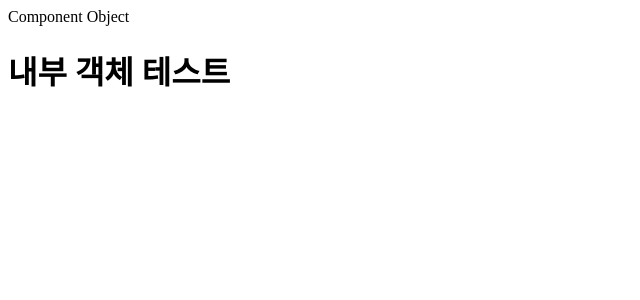
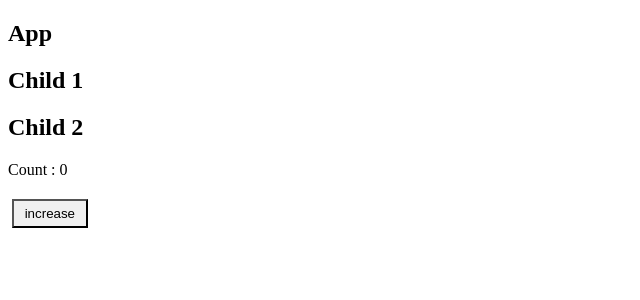
Before and after one commit to angela5825/frontend_study, a React (Vite) app: page / in a window 1280 px wide. Shown: the top 300 px of the page, without its empty margins (0-640 px from the left). Built offline with nearby package versions, Linux system fonts and the light colour scheme.

Commit message:
💩 깊은 props 전달 문제 잘못된 예제 작성

```diff
--- a/src/App.jsx
+++ b/src/App.jsx
@@ -1,18 +1,28 @@
-import { useMemo, useState, useCallback } from "react";
+import { useState } from "react";
 import "./App.css";
-import Child from "./Count";
-import Component from "./Component";
+import Child1 from "./Child1";
+import Child2 from "./Child2";
+
+/*
+
+Context
+- React에서 전역적으로 상태를 관리할 때 사용하는 기능
+- 컴포넌트 간의 데이터를 쉽게 공유할 수 있도록 함
+- props drilling(깊은 props 전달 문제)를 해결할 때 유용
+
+부모 컴포넌트에서 자식 컴포넌트 값을 전달할 때 부모1 > 자식1> 자식2
+와 같이 값을 전달할 때 자식2만 값이 필요함에도 계층구조를 통해 전달해야 하는 불편함이 있는데 이를 해결할 때 사용
+
+*/
 
 const App = () => {
+  const [count, setCount] = useState(0);
+
   return (
-    <>
-      {/* 내부
-      Component({someProp: "Value", children : 내용}) -> 이 내용이 객체 디스트럭쳐링이 되는 거
-      */}
-      <Component someProp="value">
-        <h1>내부 객체 테스트</h1>
-      </Component>
-    </>
+    <div>
+      <h2>App</h2>
+      <Child1 count={count} setCount={setCount} />
+    </div>
   );
 };
 export default App;
--- /dev/null
+++ b/src/Child1.jsx
@@ -0,0 +1,15 @@
+import Child2 from "./Child2";
+function Child1({ count, setCount }) {
+  return (
+    <div>
+      <h2>Child 1</h2>
+      <Child2 count={count} setCount={setCount}></Child2>
+    </div>
+  );
+}
+
+// 현재 문제: Child1은 count와 setCount를 이용하고 있지만 count 와 setCount 를 가지고 와야 함...
+// 파라미터의 개수가 많아진다면???
+// 실제 현업에서 원래 child5에 있는 내용이 increase 하는 기능을 child 3로 옮긴다면. 불편한 작업들이 늘어나게 된다
+// 여기서 useContext를 이용하게 된다
+export default Child1;
--- /dev/null
+++ b/src/Child2.jsx
@@ -0,0 +1,11 @@
+function Child2({ count, setCount }) {
+  return (
+    <div>
+      <h2>Child 2</h2>
+      <p>Count : {count}</p>
+      <button onClick={() => setCount((c) => c + 1)}>increase</button>
+    </div>
+  );
+}
+
+export default Child2;
--- a/src/Component.jsx
+++ /dev/null
@@ -1,12 +0,0 @@
-function Component({ children }) {
-  console.log(children);
-
-  return (
-    <>
-      <div>Component Object</div>
-      <div>{children}</div>
-    </>
-  );
-}
-
-export default Component;
--- a/src/Count.jsx
+++ /dev/null
@@ -1,13 +0,0 @@
-import React from "react";
-
-function Child({ active, onClick }) {
-  console.log("child rendered");
-  return (
-    <div>
-      <p>Child : {active ? "Active" : "Not Active"}</p>
-      <button onClick={onClick}>Increase</button>
-    </div>
-  );
-}
-
-export default React.memo(Child);
```
Also changed, not shown: src/ClassComp.jsx (deleted, +0 -35 lines).
